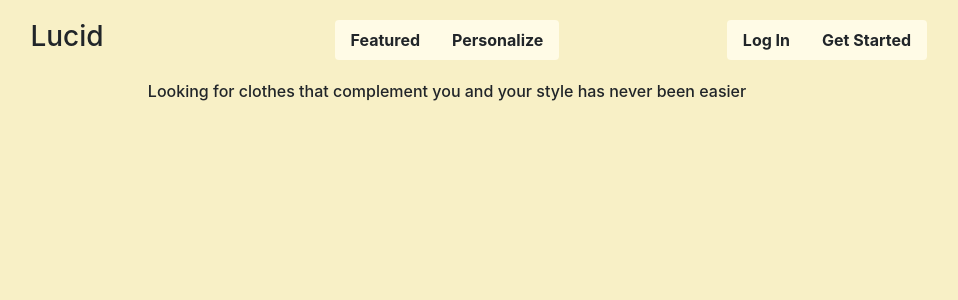
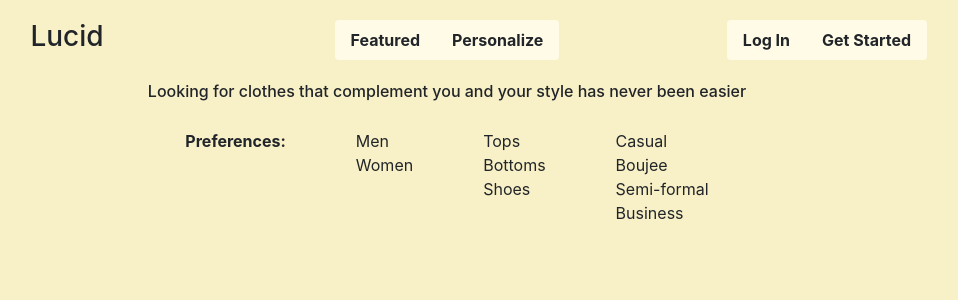
Before and after one commit to dnie63/Lucid, an Angular app: page / in a window 1280 px wide. Shown: the top 300 px of the page, without its empty margins (193-1151 px from the left). Built offline with nearby package versions, Linux system fonts and the light colour scheme.

Commit message:
added the bare bones html for the preferences part of the featured component

```diff
--- a/src/app/app.component.html
+++ b/src/app/app.component.html
@@ -1 +1,4 @@
 <app-header></app-header>
+<main>
+  <app-featured></app-featured>
+</main>
--- a/src/app/app.module.ts
+++ b/src/app/app.module.ts
@@ -4,11 +4,13 @@ import { NgModule } from '@angular/core';
 import { AppRoutingModule } from './app-routing.module';
 import { AppComponent } from './app.component';
 import { HeaderComponent } from './header/header.component';
+import { FeaturedComponent } from './products/featured/featured.component';
 
 @NgModule({
   declarations: [
     AppComponent,
-    HeaderComponent
+    HeaderComponent,
+    FeaturedComponent
   ],
   imports: [
     BrowserModule,
--- /dev/null
+++ b/src/app/products/featured/featured.component.css
@@ -0,0 +1,7 @@
+.outer-container {
+  margin-top: 1.75rem;
+}
+
+ul {
+  list-style-type: none;
+}
--- /dev/null
+++ b/src/app/products/featured/featured.component.html
@@ -0,0 +1,34 @@
+<div class="container outer-container">
+  <div class="row justify-content-sm-center">
+    <div class="col-sm-auto">
+      <div class="container inner-container">
+        <div class="row justify-content-sm-center">
+          <div class="col-sm-auto">
+            <span class="font-weight-bold">Preferences:</span>
+          </div>
+          <div class="col-sm-auto">
+            <ul>
+              <li>Men</li>
+              <li>Women</li>
+            </ul>
+          </div>
+          <div class="col-sm-auto">
+            <ul>
+              <li>Tops</li>
+              <li>Bottoms</li>
+              <li>Shoes</li>
+            </ul>
+          </div>
+          <div class="col-sm-auto">
+            <ul>
+              <li>Casual</li>
+              <li>Boujee</li>
+              <li>Semi-formal</li>
+              <li>Business</li>
+            </ul>
+          </div>
+        </div>
+      </div>
+    </div>
+  </div>
+</div>
```
Also changed, not shown: src/app/products/featured/featured.component.ts (added, +10 -0 lines).
